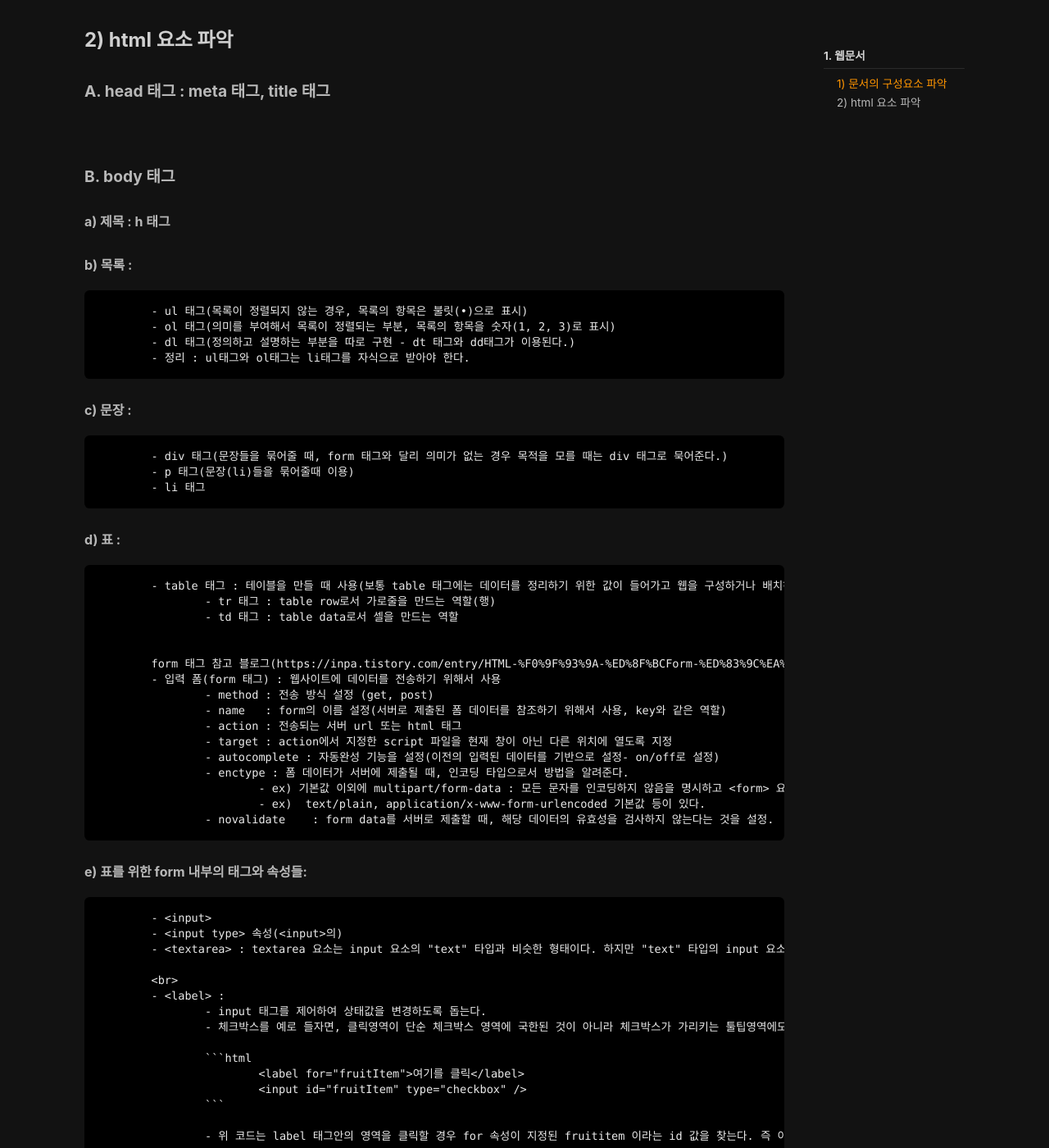
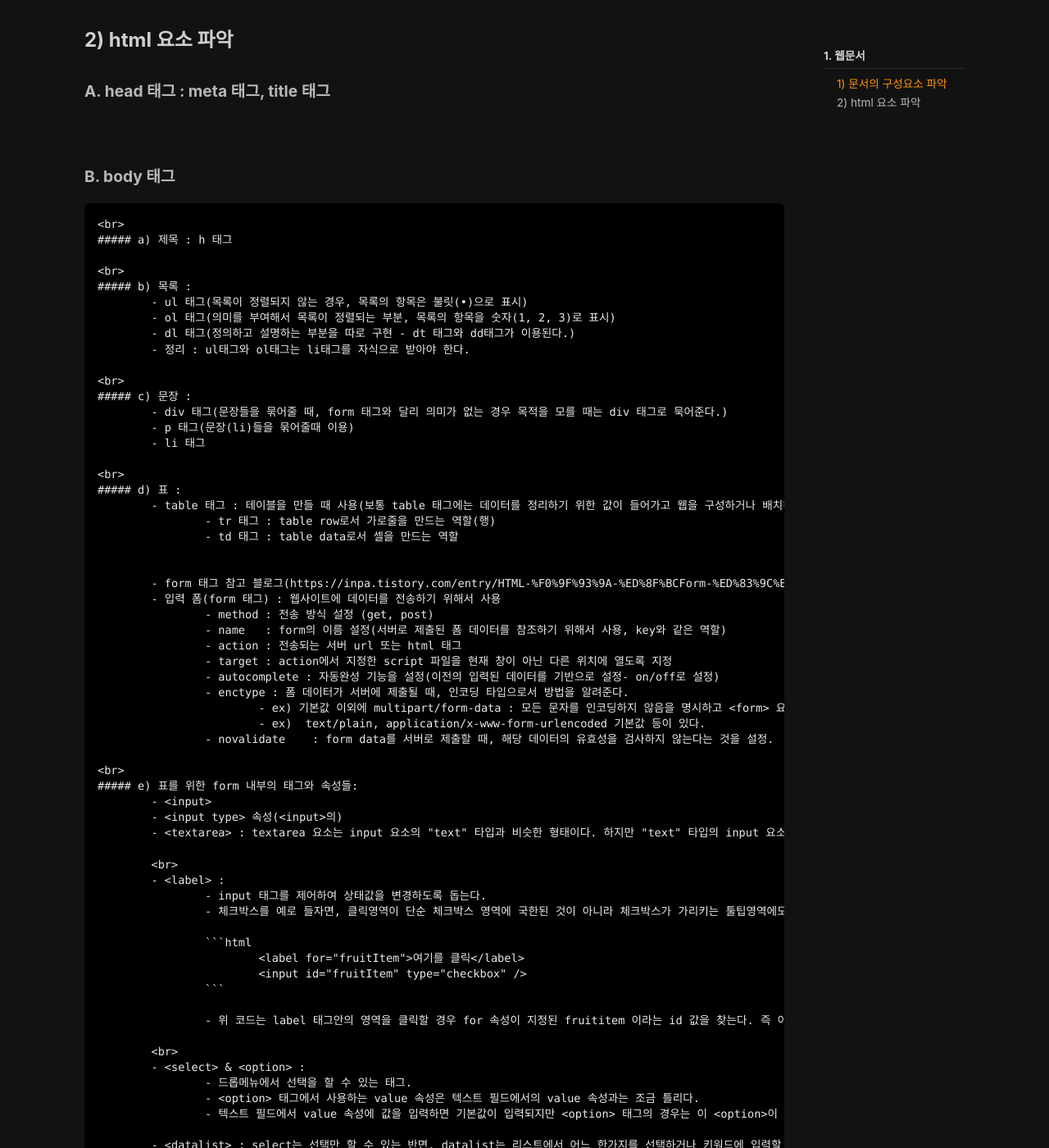
Before and after one commit to wogjs0911/wogjs0911.github.io, a Jekyll site: the page built from _posts/2022-12-28-htmlcss.md, in a window 1280 px wide and 1400 px high, scrolled down 609 px. Shown: the whole window at 82% size. Built offline with Jekyll 4.4.1, drawn with Linux system fonts in a browser that asks for light colours; nearby versions of some CDN libraries; comment, search, counter and statistics services are not loaded; some of the changed text lies outside the part shown.

Commit message:
week5 day5_2

```diff
--- a/_posts/2022-12-28-htmlcss.md
+++ b/_posts/2022-12-28-htmlcss.md
@@ -21,29 +21,30 @@
 <br>
 #### B. body 태그
 
-##### a) 제목 : h 태그
+	<br>
+	##### a) 제목 : h 태그
 
-
-##### b) 목록 :
+	<br>
+	##### b) 목록 :
 		- ul 태그(목록이 정렬되지 않는 경우, 목록의 항목은 불릿(•)으로 표시)
 		- ol 태그(의미를 부여해서 목록이 정렬되는 부분, 목록의 항목을 숫자(1, 2, 3)로 표시)
 		- dl 태그(정의하고 설명하는 부분을 따로 구현 - dt 태그와 dd태그가 이용된다.)
 		- 정리 : ul태그와 ol태그는 li태그를 자식으로 받아야 한다.
 
-
-##### c) 문장 :
+	<br>
+	##### c) 문장 :
 		- div 태그(문장들을 묶어줄 때, form 태그와 달리 의미가 없는 경우 목적을 모를 때는 div 태그로 묵어준다.)
 		- p 태그(문장(li)들을 묶어줄때 이용)
 		- li 태그
 
-
-##### d) 표 :
+	<br>
+	##### d) 표 :
 		- table 태그 : 테이블을 만들 때 사용(보통 table 태그에는 데이터를 정리하기 위한 값이 들어가고 웹을 구성하거나 배치하기 위해서는 div 태그를 이용한다.)
 			- tr 태그 : table row로서 가로줄을 만드는 역할(행)
 			- td 태그 : table data로서 셀을 만드는 역할
 
 
-		form 태그 참고 블로그(https://inpa.tistory.com/entry/HTML-%F0%9F%93%9A-%ED%8F%BCForm-%ED%83%9C%EA%B7%B8-%EC%A0%95%EB%A6%AC)
+		- form 태그 참고 블로그(https://inpa.tistory.com/entry/HTML-%F0%9F%93%9A-%ED%8F%BCForm-%ED%83%9C%EA%B7%B8-%EC%A0%95%EB%A6%AC)
 		- 입력 폼(form 태그) : 웹사이트에 데이터를 전송하기 위해서 사용
 			- method : 전송 방식 설정 (get, post)
 			- name   : form의 이름 설정(서버로 제출된 폼 데이터를 참조하기 위해서 사용, key와 같은 역할)
@@ -55,8 +56,8 @@
 				- ex)  text/plain, application/x-www-form-urlencoded 기본값 등이 있다.
 			- novalidate	: form data를 서버로 제출할 때, 해당 데이터의 유효성을 검사하지 않는다는 것을 설정.
 
-
-##### e) 표를 위한 form 내부의 태그와 속성들:
+	<br>
+	##### e) 표를 위한 form 내부의 태그와 속성들:
 		- <input>
 		- <input type> 속성(<input>의)
 		- <textarea> : textarea 요소는 input 요소의 "text" 타입과 비슷한 형태이다. 하지만 "text" 타입의 input 요소는 한 줄만 입력이 가능하지만, <textarea> 태그는 긴 내용을 입력하는 것이 가능하다.
@@ -85,8 +86,8 @@
 
 		- <legend> : fieldset 태그 내에서 사용되야 하며 그룹화된 fieldset의 제목을 정의
 		- <button> : form 요소중 하나, 페이지에 버튼을 넣고 form을 전송하거나 reset 할 때 사용한다.
-
-##### f) <button>와 <input>의 주의 사항
+	<br>
+	##### f) <button>와 <input>의 주의 사항
 
 	 	- <button>와 <input>의 차이점
 
```
